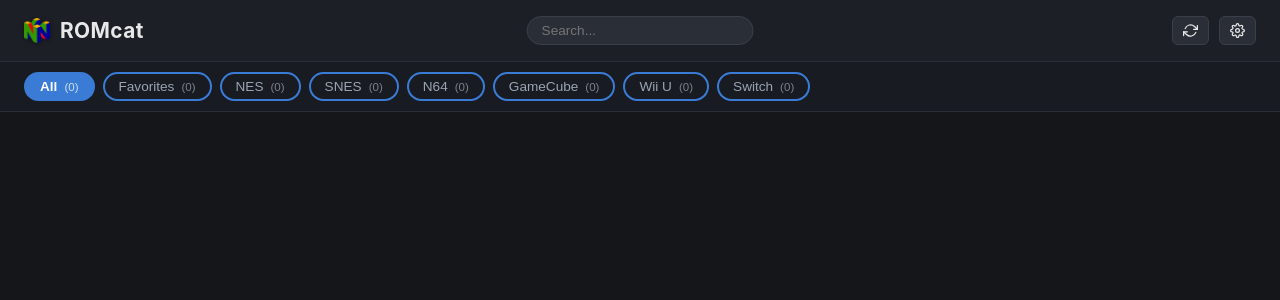
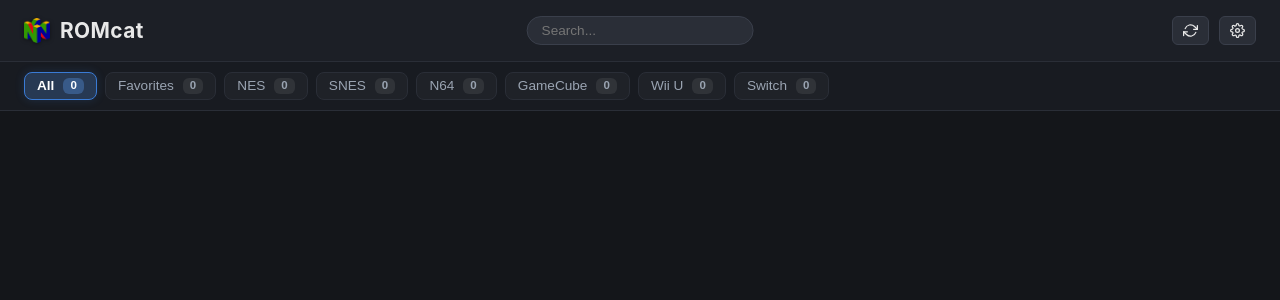
Before and after one commit to PlasmaDrifter/Emulator-Web-Catelog, a Flask app: page / in a window 1280 px wide. Shown: the top 300 px of the page. Run offline with Flask 3, Linux system fonts and the light colour scheme; some libraries are stand-ins or nearby versions.

Commit message:
UI: modern squircle category tabs with badge counts, N64 trident controller icon, and softened active state

```diff
--- a/static/css/style.css
+++ b/static/css/style.css
@@ -95,41 +95,59 @@
   transition: background-color 0.2s ease, border-color 0.2s ease;
 }
 .tab {
-  background: transparent;
+  background: rgba(255, 255, 255, 0.03);
   color: var(--text-muted);
-  border: 2px solid var(--accent-color);
-  border-radius: 999px;
-  padding: 5px 14px;
+  border: 1px solid var(--border-color);
+  border-radius: 8px;
+  padding: 5px 12px;
   cursor: pointer;
   font-size: 0.85rem;
+  font-weight: 500;
   display: inline-flex;
   align-items: center;
-  gap: 7px;
-  transition: background-color 0.15s ease, color 0.15s ease, border-color 0.15s ease;
+  gap: 8px;
+  transition: background-color 0.15s ease, color 0.15s ease, border-color 0.15s ease, box-shadow 0.15s ease;
+  user-select: none;
 }
-.tab:hover { background: var(--bg-card); color: var(--text-primary); }
+.tab:hover {
+  background: var(--bg-card);
+  border-color: rgba(255, 255, 255, 0.18);
+  color: var(--text-primary);
+}
 .tab.active {
-  background: var(--accent-color);
+  background: color-mix(in srgb, var(--accent-color) 22%, var(--bg-card));
   border-color: var(--accent-color);
   color: var(--tab-active-text);
   font-weight: 600;
+  box-shadow: 0 0 10px color-mix(in srgb, var(--accent-color) 20%, transparent);
+}
+.tab.active:hover {
+  background: color-mix(in srgb, var(--accent-color) 28%, var(--bg-card));
+  border-color: var(--accent-color);
+  color: var(--tab-active-text);
 }
 .tab .tab-icon {
   display: none;
   align-items: center;
   justify-content: center;
-  width: 18px;
-  height: 18px;
+  width: 20px;
+  height: 20px;
   flex-shrink: 0;
 }
 .tab .tab-icon img {
   width: 18px;
   height: 18px;
+  max-width: 100%;
+  max-height: 100%;
   object-fit: contain;
+  display: block;
 }
 .tab .tab-icon svg {
-  width: 15px;
-  height: 15px;
+  width: 16px;
+  height: 16px;
+  max-width: 100%;
+  max-height: 100%;
+  display: block;
 }
 .tab[data-target="favorites"] .tab-icon svg {
   color: var(--favorite-star-color, #ffd700);
@@ -137,7 +155,36 @@
 body.show-tab-icons .tab .tab-icon {
   display: inline-flex;
 }
-.tab .count { color: inherit; opacity: 0.75; }
+.tab .count {
+  display: inline-flex;
+  align-items: center;
+  justify-content: center;
+  font-size: 0.72rem;
+  font-weight: 600;
+  line-height: 1;
+  padding: 2px 7px;
+  border-radius: 6px;
+  background: rgba(255, 255, 255, 0.08);
+  color: var(--text-muted);
+  margin-left: 1px;
+  letter-spacing: 0.01em;
+  transition: background-color 0.15s ease, color 0.15s ease;
+}
+.tab .count:empty {
+  display: none;
+}
+.tab:hover .count {
+  background: rgba(255, 255, 255, 0.14);
+  color: var(--text-primary);
+}
+.tab.active .count {
+  background: color-mix(in srgb, var(--accent-color) 35%, rgba(255, 255, 255, 0.08));
+  color: var(--tab-active-text);
+}
+body.dark-tab-text .tab.active .count {
+  background: color-mix(in srgb, var(--accent-color) 25%, rgba(0, 0, 0, 0.12));
+  color: inherit;
+}
 
 .search-box {
   display: flex;
--- a/templates/index.html
+++ b/templates/index.html
@@ -4,7 +4,7 @@
 <meta charset="UTF-8">
 <title id="pageTitle">{{ settings.title }}</title>
 <link rel="icon" id="faviconLink" href="{{ settings.icon or '/static/favicon.png' }}">
-<link rel="stylesheet" href="/static/css/style.css?v=4.0">
+<link rel="stylesheet" href="/static/css/style.css?v=4.3">
 <style id="themeStyle">
   :root {
     --bg-body: {{ settings.theme.bg_body }};
@@ -46,7 +46,7 @@
     <span class="count"></span>
   </button>
   <button class="tab" data-target="favorites" data-sys-name="Favorites">
-    <span class="tab-icon"><svg width="13" height="13" viewBox="0 0 24 24" fill="currentColor" stroke="none"><polygon points="12 2 15.09 8.26 22 9.27 17 14.14 18.18 21.02 12 17.77 5.82 21.02 7 14.14 2 9.27 8.91 8.26 12 2"></polygon></svg></span>
+    <span class="tab-icon"><svg width="16" height="16" viewBox="0 0 24 24" fill="currentColor" stroke="none"><polygon points="12 2 15.09 8.26 22 9.27 17 14.14 18.18 21.02 12 17.77 5.82 21.02 7 14.14 2 9.27 8.91 8.26 12 2"></polygon></svg></span>
     <span class="tab-label">Favorites</span>
     <span class="count"></span>
   </button>
@@ -54,11 +54,11 @@
   <button class="tab" data-target="{{ sys_id }}" data-sys-name="{{ sys_data.name }}">
     <span class="tab-icon"></span>
     <span class="tab-label">{{ sys_data.name }}</span>
-    <span class="count">({{ sys_data.games|length }})</span>
+    <span class="count">{{ sys_data.games|length }}</span>
   </button>
   {% endfor %}
   <button class="tab" data-target="hidden" data-sys-name="Hidden">
-    <span class="tab-icon"><svg width="13" height="13" viewBox="0 0 24 24" fill="none" stroke="currentColor" stroke-width="2" stroke-linecap="round" stroke-linejoin="round"><path d="M17.94 17.94A10.07 10.07 0 0 1 12 20c-7 0-11-8-11-8a18.45 18.45 0 0 1 5.06-5.94M9.9 4.24A9.12 9.12 0 0 1 12 4c7 0 11 8 11 8a18.5 18.5 0 0 1-2.16 3.19m-6.72-1.07a3 3 0 1 1-4.24-4.24"></path><line x1="1" y1="1" x2="23" y2="23"></line></svg></span>
+    <span class="tab-icon"><svg width="16" height="16" viewBox="0 0 24 24" fill="none" stroke="currentColor" stroke-width="2" stroke-linecap="round" stroke-linejoin="round"><path d="M17.94 17.94A10.07 10.07 0 0 1 12 20c-7 0-11-8-11-8a18.45 18.45 0 0 1 5.06-5.94M9.9 4.24A9.12 9.12 0 0 1 12 4c7 0 11 8 11 8a18.5 18.5 0 0 1-2.16 3.19m-6.72-1.07a3 3 0 1 1-4.24-4.24"></path><line x1="1" y1="1" x2="23" y2="23"></line></svg></span>
     <span class="tab-label">Hidden</span>
     <span class="count"></span>
   </button>
@@ -785,11 +785,11 @@
     }
 
     if (countSpan) {
-      if (target === 'all') countSpan.textContent = ` (${totalVisible})`;
-      else if (target === 'favorites') countSpan.textContent = ` (${favoritesVisible})`;
-      else if (target === 'hidden') countSpan.textContent = ` (${hiddenVisible})`;
+      if (target === 'all') countSpan.textContent = totalVisible;
+      else if (target === 'favorites') countSpan.textContent = favoritesVisible;
+      else if (target === 'hidden') countSpan.textContent = hiddenVisible;
       else if (systemCounts[target] !== undefined) {
-        countSpan.textContent = ` (${systemCounts[target]})`;
+        countSpan.textContent = systemCounts[target];
       }
     }
   });
@@ -952,7 +952,7 @@
   { pattern: /wii\s*u/i, src: '/static/icons/nintendo-wiiu.svg' },
   { pattern: /wii/i, src: '/static/icons/nintendo-wii.svg' },
   { pattern: /gamecube|ngc|\bgc\b/i, src: '/static/icons/nintendo-gamecube.svg' },
-  { pattern: /n64|nintendo\s*64/i, src: '/static/icons/nintendo-n64.svg' },
+  { pattern: /n64|nintendo\s*64/i, src: '/static/icons/nintendo-n64.svg?v=2' },
   { pattern: /snes|super\s*nintendo|sfc|super\s*famicom/i, src: '/static/icons/nintendo-snes.svg' },
   { pattern: /nes|famicom/i, src: '/static/icons/nintendo-nes.svg' },
   { pattern: /gba|game\s*boy\s*advance/i, src: '/static/icons/nintendo-gba.svg' },
@@ -1019,9 +1019,9 @@
     if (target === 'all') {
       iconSpan.innerHTML = '<img src="/static/icons/retro-gamepad.svg" alt="" loading="lazy">';
     } else if (target === 'favorites') {
-      iconSpan.innerHTML = '<svg width="13" height="13" viewBox="0 0 24 24" fill="currentColor" stroke="none"><polygon points="12 2 15.09 8.26 22 9.27 17 14.14 18.18 21.02 12 17.77 5.82 21.02 7 14.14 2 9.27 8.91 8.26 12 2"></polygon></svg>';
+      iconSpan.innerHTML = '<svg width="16" height="16" viewBox="0 0 24 24" fill="currentColor" stroke="none"><polygon points="12 2 15.09 8.26 22 9.27 17 14.14 18.18 21.02 12 17.77 5.82 21.02 7 14.14 2 9.27 8.91 8.26 12 2"></polygon></svg>';
     } else if (target === 'hidden') {
-      iconSpan.innerHTML = '<svg width="13" height="13" viewBox="0 0 24 24" fill="none" stroke="currentColor" stroke-width="2" stroke-linecap="round" stroke-linejoin="round"><path d="M17.94 17.94A10.07 10.07 0 0 1 12 20c-7 0-11-8-11-8a18.45 18.45 0 0 1 5.06-5.94M9.9 4.24A9.12 9.12 0 0 1 12 4c7 0 11 8 11 8a18.5 18.5 0 0 1-2.16 3.19m-6.72-1.07a3 3 0 1 1-4.24-4.24"></path><line x1="1" y1="1" x2="23" y2="23"></line></svg>';
+      iconSpan.innerHTML = '<svg width="16" height="16" viewBox="0 0 24 24" fill="none" stroke="currentColor" stroke-width="2" stroke-linecap="round" stroke-linejoin="round"><path d="M17.94 17.94A10.07 10.07 0 0 1 12 20c-7 0-11-8-11-8a18.45 18.45 0 0 1 5.06-5.94M9.9 4.24A9.12 9.12 0 0 1 12 4c7 0 11 8 11 8a18.5 18.5 0 0 1-2.16 3.19m-6.72-1.07a3 3 0 1 1-4.24-4.24"></path><line x1="1" y1="1" x2="23" y2="23"></line></svg>';
     } else {
       const iconSrc = matchIconForCategory(target, sysName);
       iconSpan.innerHTML = `<img src="${iconSrc}" alt="" loading="lazy">`;
```
Also changed, not shown: static/icons/nintendo-n64.svg.
